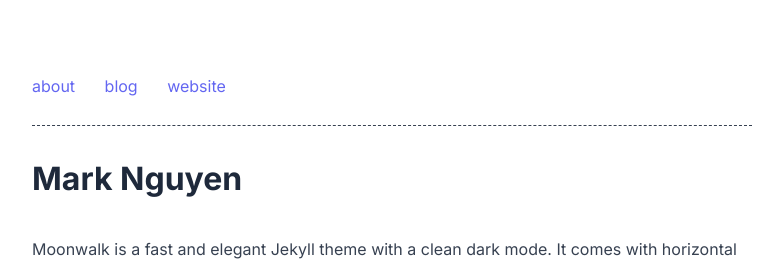
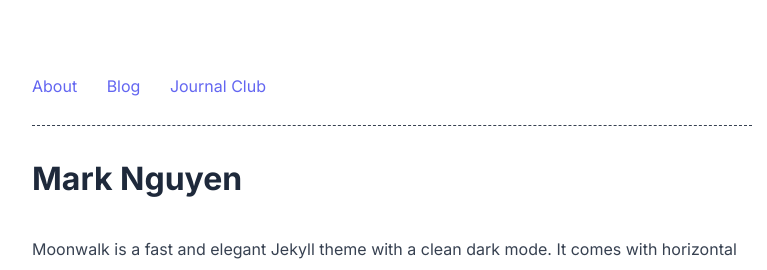
Before and after one commit to mnguyen1901/mnguyen1901.github.io, a Jekyll site: the page built from index.md, in a window 1280 px wide. Shown: the top 270 px of the page, without its empty margins (248-1015 px from the left). Built offline with Jekyll 4.4.1, drawn with Linux system fonts in a browser that asks for light colours.

Commit message:
Update home.yml

```diff
--- a/_data/home.yml
+++ b/_data/home.yml
@@ -1,12 +1,12 @@
 navbar_entries:
-  - title: about
+  - title: About
     url: about
 
-  - title: blog
+  - title: Blog
     url: blog
 
-  - title: website
-    url: https://www.abhinav.co
+  - title: Journal Club
+    url: journalclub
 
 project_entries:
   - title: Project 1
```
